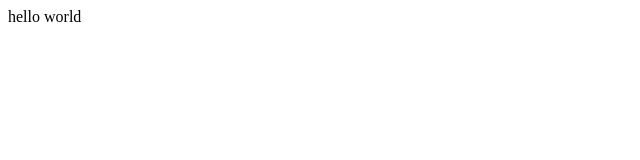
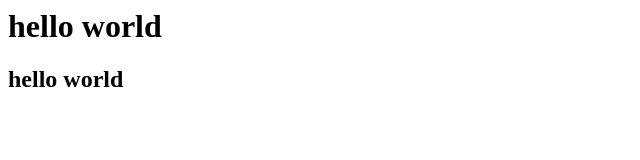
Before and after one commit to toqurqks/helloworld, a plain HTML site: page index.html in a window 1280 px wide. Shown: the whole page, without its empty margins (0-640 px from the left). Drawn offline with Linux system fonts and the light colour scheme.

Commit message:
second commit

```diff
--- a/index.html
+++ b/index.html
@@ -5,7 +5,8 @@
         </title>
 
         <body>
-            hello world
+            <h1>hello world</h1>
+            <h2>hello world</h2>
         </body>
     </head>
 </html>
```
